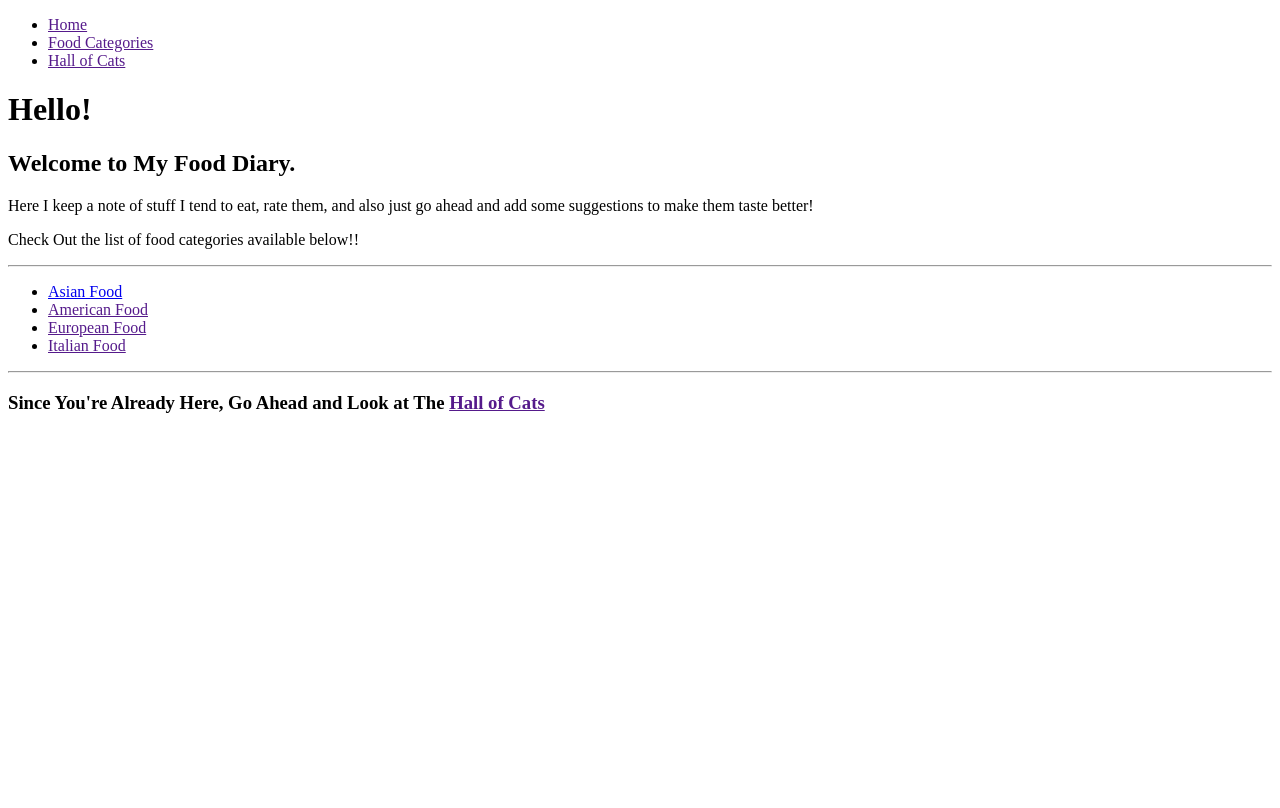
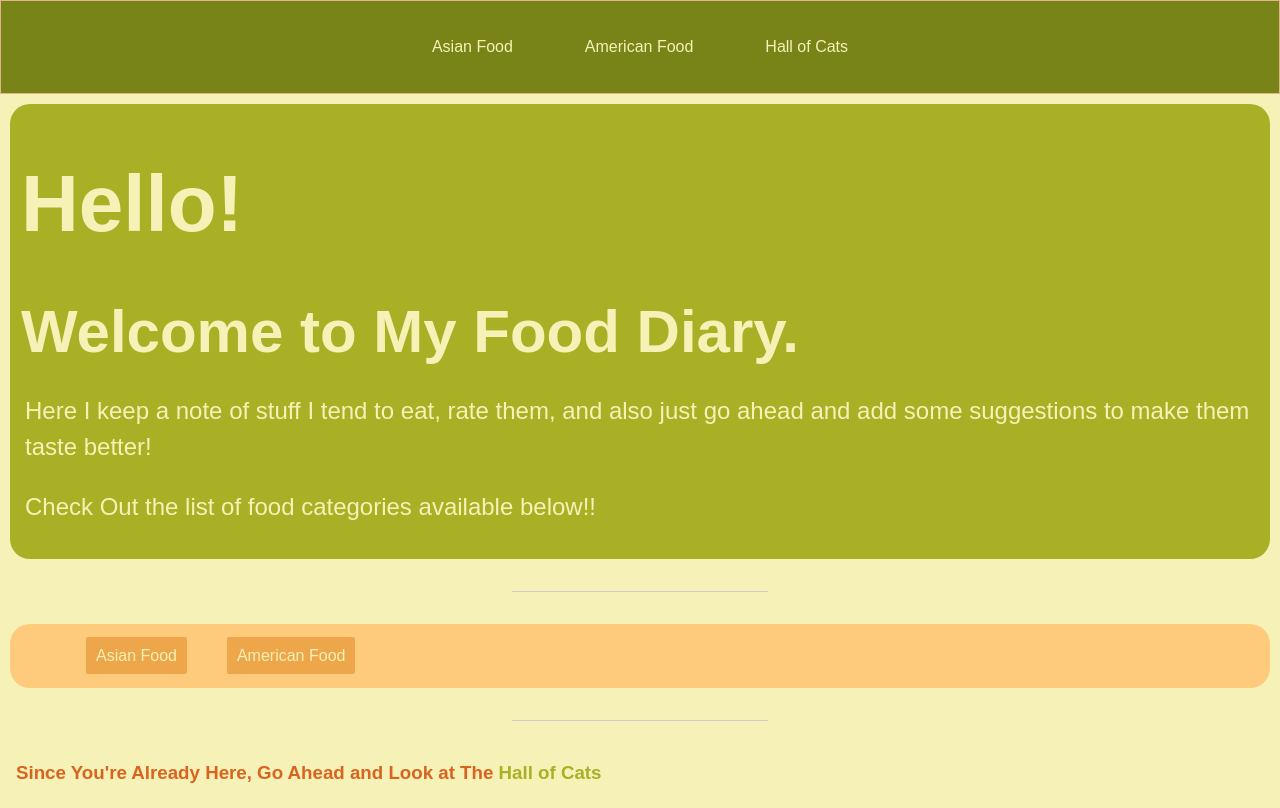
Before and after one commit to Oreek/bento, a plain HTML site: page index.html in a window 1280 px wide. Drawn offline with Linux system fonts and the light colour scheme.

Commit message:
currently working on finishing css lol

```diff
--- a/index.html
+++ b/index.html
@@ -4,15 +4,17 @@
     <meta charset="UTF-8">
     <meta name="viewport" content="width=device-width, initial-scale=1.0">
     <title>Oreek's Food Diary</title>
+    <link rel="stylesheet" href="./styles/style.css">
 </head>
 <body>
     <div class="navbar">
         <ul>
-            <li><a href="">Home</a></li>
-            <li><a href="">Food Categories</a></li>
-            <li><a href="">Hall of Cats</a></li>
+            <li><a href="./food/asian/noodles.html">Asian Food</a></li>
+            <li><a href="./food/american/burgir.html">American Food</a></li>
+            <li><a href="./honorable/cats.html">Hall of Cats</a></li>
         </ul>
     </div>
+    <div class="container">
     <div class="welcome-text">
         <div class="header">
             <h1>Hello!</h1>
@@ -27,16 +29,15 @@
     <div class="welcome-categories">
         <ul>
             <li><a href="./food/asian/noodles.html">Asian Food</a></li>
-            <li><a href="">American Food</a></li>
-            <li><a href="">European Food</a></li>
-            <li><a href="">Italian Food</a></li>
+            <li><a href="./food/american/burgir.html">American Food</a></li>
+            <!-- <li><a href="./food/european/waffles.html">European Food</a></li>
+            <li><a href="./food/italian/pasta.html">Italian Food</a></li> -->
         </ul>
     </div>
     <hr>
     <div class="honorable-mention">
-        <h3>Since You're Already Here, Go Ahead and Look at The <a href="">Hall of Cats</a></h3>
+        <h3>Since You're Already Here, Go Ahead and Look at The <a href="./honorable/cats.html">Hall of Cats</a></h3>
     </div>
-
-
+    </div>
 </body>
 </html>
--- /dev/null
+++ b/styles/style.css
@@ -0,0 +1,118 @@
+.navbar ul {
+    list-style-type: none;
+    margin: 0;
+    display: flex;
+    border: 1px solid burlywood;
+    padding: 0;
+    background-color: #788417;
+    justify-content: center;
+}
+
+.navbar ul li a {
+    display: block;
+    text-decoration: none;
+    padding: 14px 16px;
+    color: #f6f1b6;
+}
+
+.navbar ul li a:hover {
+    color: #aab026;
+}
+
+body {
+    margin: 0;
+    padding: 0;
+    box-sizing: border-box;
+    word-wrap: break-word;
+    font: 100%/1.5 sans-serif;
+    background-color: #f6f1b6;
+}
+
+h1, h2, h3, h4 {
+  margin: 2.5rem 0 1.5rem 0;
+  line-height: 1.25;
+}
+
+p {
+    margin: 1em 0;
+    line-height: 1.5;
+}
+
+a {
+    color: rebeccapurple;
+    text-decoration: none;
+}
+a:hover, a:focus, a:active {
+    text-decoration: none;
+}
+
+ol, ul {
+    margin: 1em;
+    list-style: none;
+    display: flex;
+}
+
+li {
+    padding: 20px;
+}
+
+.welcome-categories li a {
+    background-color: #eea64b;
+    padding: 10px;
+    color: #f6f1b6;
+    border-radius: 2px;
+}
+.welcome-categories li a:hover {
+    padding: 15px;
+}
+
+ol li ol, ol li ul, ul li ol, ul li ul {
+    margin: 0 2em;
+}
+ol li p, ul li p {
+    margin: 0;
+}
+
+.header {
+    font-size: 2.5em;
+    margin: 1px;
+}
+
+.content {
+    font-size: 1.5rem;
+    margin: 5px;
+}
+
+.welcome-text {
+    background-color: #aab026;
+    margin: 10px;
+    padding: 10px;
+    border-radius: 20px;
+    color: #f6f1b6;
+}
+
+hr {
+    border: 0;
+    border-top: 1px solid #cccccc;
+    width: 20%;
+    margin: 2rem auto;
+}
+
+.welcome-categories {
+    background-color: #fdcb7b;
+    margin: 10px;
+    border-radius: 20px;
+}
+
+.honorable-mention {
+    color: #d9641f;
+    margin: 1rem;
+}
+
+.honorable-mention a {
+    color: #aab026;
+}
+
+.honorable-mention a:hover {
+    color: #788417;
+}
```
Also changed, not shown: food/american/burgir.html (+62 -0 lines), food/asian/noodles.html (+5 -2 lines), honorable/cats.html (+68 -0 lines), styles/gallery.css (added, +22 -0 lines), images/Babem.png (added), images/Floppa.jpeg (added), images/Larry.webp.png (added), images/burgir.webp (added), images/burgir2.webp (added), images/burgir3.webp (added), images/meimei2.png (added), images/pijja.webp (added), images/pijja2.webp (added), images/pijja3.webp (added), 2 more files, 2 other files.
